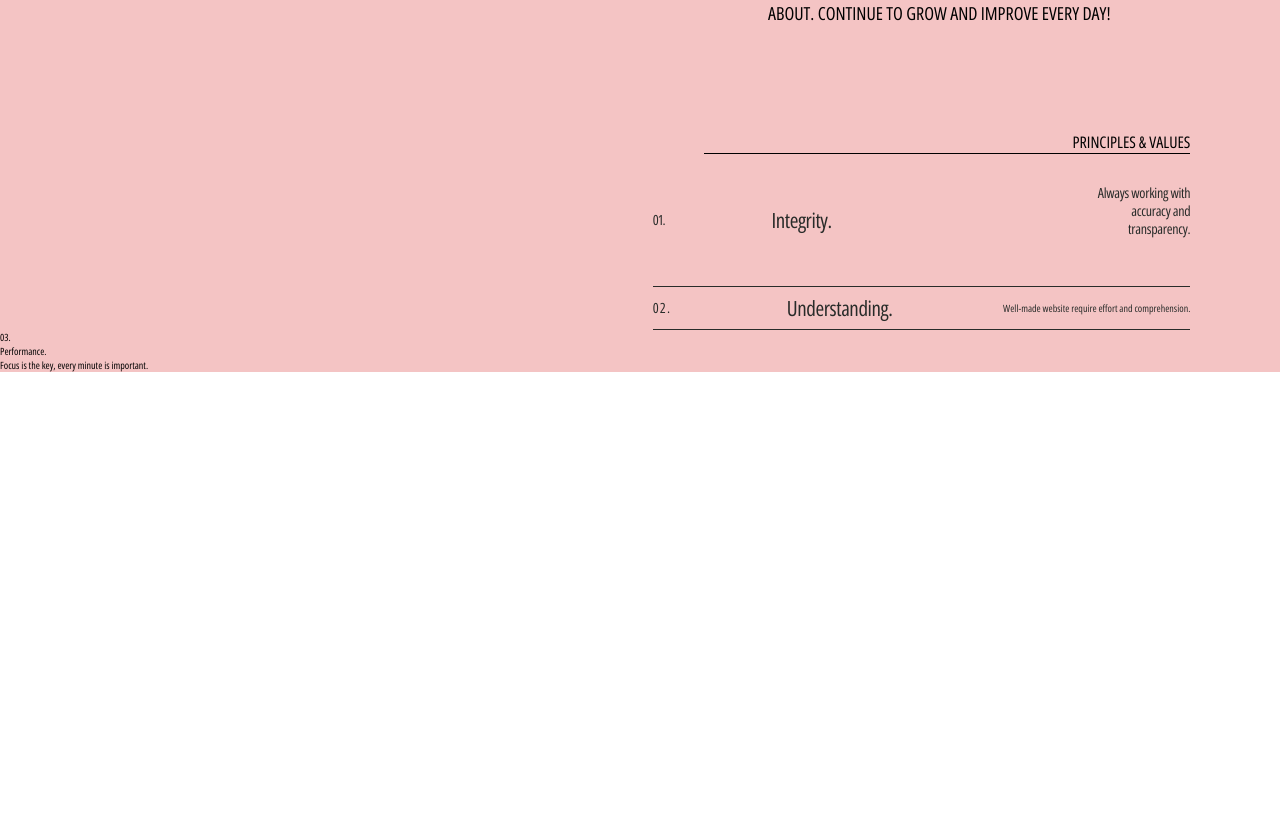
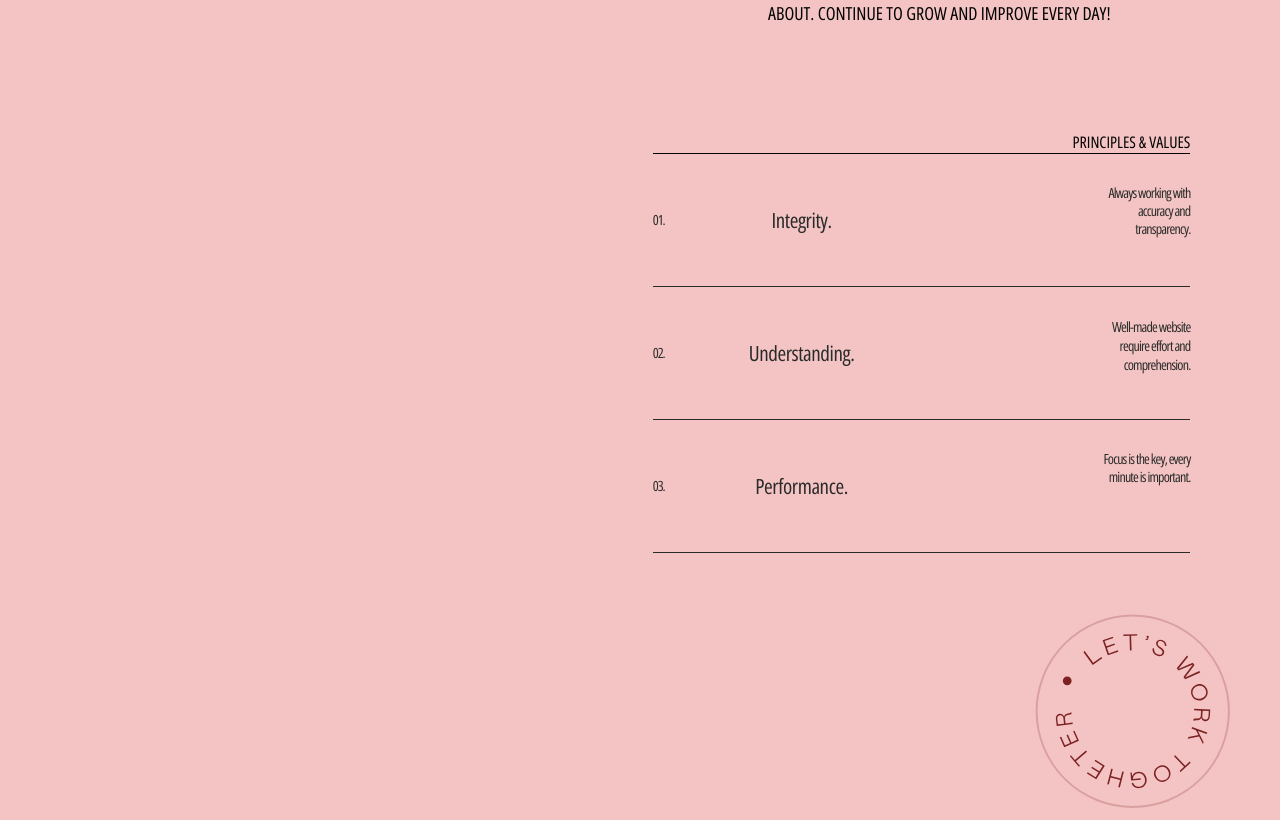
Before and after one commit to Demiourg/Temporary_Folio, a plain HTML site: page index.html in a window 1280 px wide. Shown: the part 2100-2920 px from the top of the page. Before the commit the page ends 2472 px from the top, so only its background shows below. Drawn offline with Linux system fonts and the light colour scheme.

Commit message:
add performance table

```diff
--- a/assets/css/style.css
+++ b/assets/css/style.css
@@ -142,7 +142,7 @@ figure figcaption span {
 .principles {
   display: flex;
   justify-content: flex-end;
-  margin: 0 7% 0 55%;
+  margin: 0 7% 0 51%;
   font-family: open-sans;
   font-weight: 400;
   font-size: 1.6rem;
@@ -180,12 +180,12 @@ figure figcaption span {
 .integrity p:nth-of-type(3) {
   font-size: 1.4rem;
   line-height: 1.8rem;
-  letter-spacing: -0.02em;
+  letter-spacing: -0.06em;
   text-align: right;
   width: 97px;
   height: 72px;
-  margin: 30px 0 30px
-    /* Wir mssen den Abstand mit Margin ;ber Always und unter Transparency richtig angleichen */;
+  margin: 30px 0 30px 0;
+  /* Wir mssen den Abstand mit Margin ;ber Always und unter Transparency richtig angleichen */
 }
 
 .understanding {
@@ -202,7 +202,7 @@ figure figcaption span {
 .understanding p:nth-of-type(1) {
   font-size: 1.4rem;
   line-height: 1.9rem;
-  letter-spacing: 0.08em;
+  letter-spacing: -0.08em;
   margin: 0 30px 0 0;
 }
 
@@ -210,8 +210,65 @@ figure figcaption span {
   line-height: 4.2rem;
   font-size: 2.1rem;
   letter-spacing: -0.02em;
-  padding: 0 29, 7% 0 0;
+  padding: 0 29.7% 0 0;
   margin: 0 25px 0 0;
+}
+
+.understanding p:nth-of-type(3) {
+  line-height: 1.9rem;
+  font-size: 1.4rem;
+  letter-spacing: -0.06em;
+  text-align: right;
+  width: 97px;
+  height: 72px;
+  margin: 30px 0 30px 0;
+}
+
+.performance {
+  display: flex;
+  justify-content: space-between;
+  align-items: center;
+  margin: 0 7% 0 51%;
+  color: #282b29;
+  font-family: open-sans;
+  font-weight: 400;
+  border-bottom: 1px solid #282b29;
+}
+
+.performance p:nth-of-type(1) {
+  font-size: 1.4rem;
+  line-height: 1.9rem;
+  letter-spacing: -0.08em;
+  margin: 0 30px 0 0;
+}
+
+.performance p:nth-of-type(2) {
+  line-height: 4.2rem;
+  font-size: 2.1rem;
+  letter-spacing: -0.02em;
+  padding: 0 29.7% 0 0;
+  margin: 0 25px 0 0;
+}
+
+.performance p:nth-of-type(3) {
+  font-size: 1.4rem;
+  line-height: 1.8rem;
+  letter-spacing: -0.06em;
+  text-align: right;
+  width: 97px;
+  height: 72px;
+  margin: 30px 0 30px 0;
+}
+
+.circle {
+  width: 17%;
+  margin-top: 50px;
+  margin-left: 80%;
+}
+
+.circle img {
+  display: flex;
+  justify-content: flex-end;
 }
 
 /* ================== MEDIA QUERY AREA ================== */
--- a/index.html
+++ b/index.html
@@ -62,6 +62,12 @@
           <p>Performance.</p>
           <p>Focus is the key, every minute is important.</p>
         </div>
+        <div class="circle">
+          <img
+            src="./assets/img/letswork.svg"
+            alt="circle which has the writing letsworktogether"
+          />
+        </div>
       </section>
     </main>
   </body>
```
